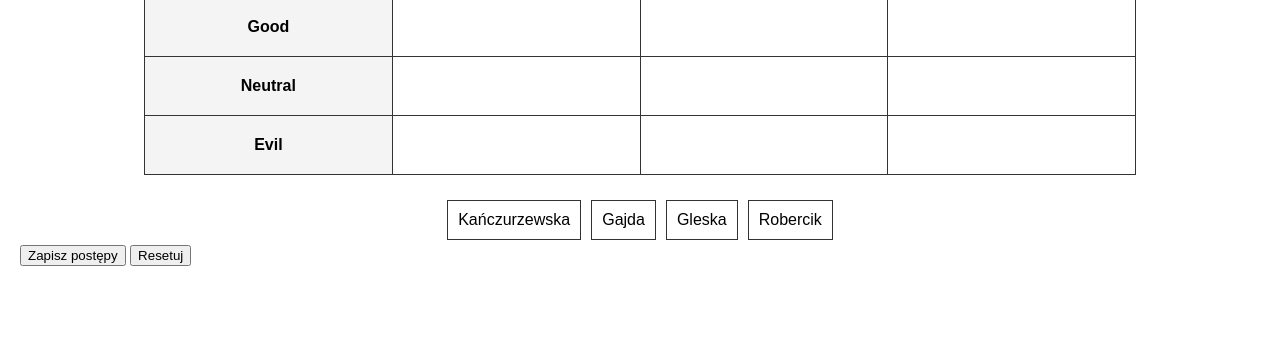
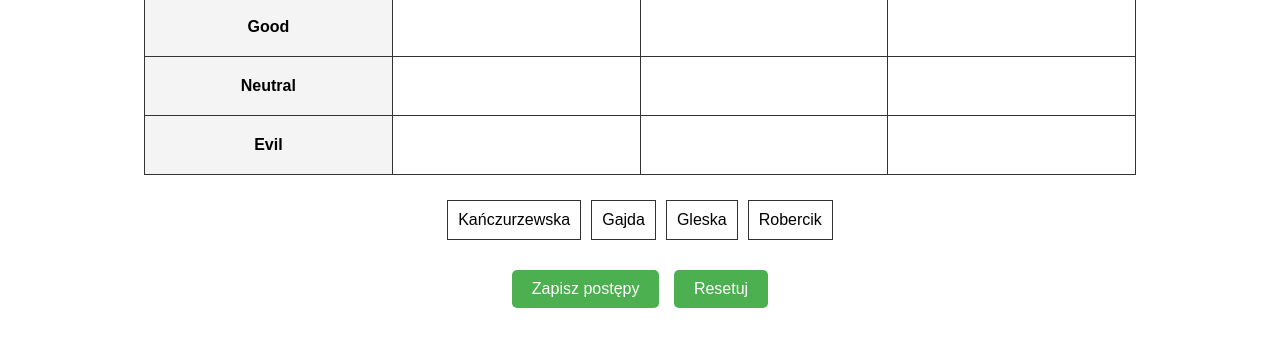
Before and after one commit to Evisso/strona, a plain HTML site: page index.html in a window 1280 px wide. Shown: the part 142-488 px from the top of the page. Drawn offline with Linux system fonts and the light colour scheme.

Commit message:
styles.css

```diff
--- a/styles.css
+++ b/styles.css
@@ -37,3 +37,24 @@ th {
     margin: 5px;
     cursor: pointer;
 }
+
+/* Przyciski */
+#przyciski {
+    text-align: center;
+    margin-top: 20px;
+}
+
+button {
+    padding: 10px 20px;
+    font-size: 16px;
+    cursor: pointer;
+    margin: 5px;
+    background-color: #4CAF50;
+    color: white;
+    border: none;
+    border-radius: 5px;
+}
+
+button:hover {
+    background-color: #45a049;
+}
```
